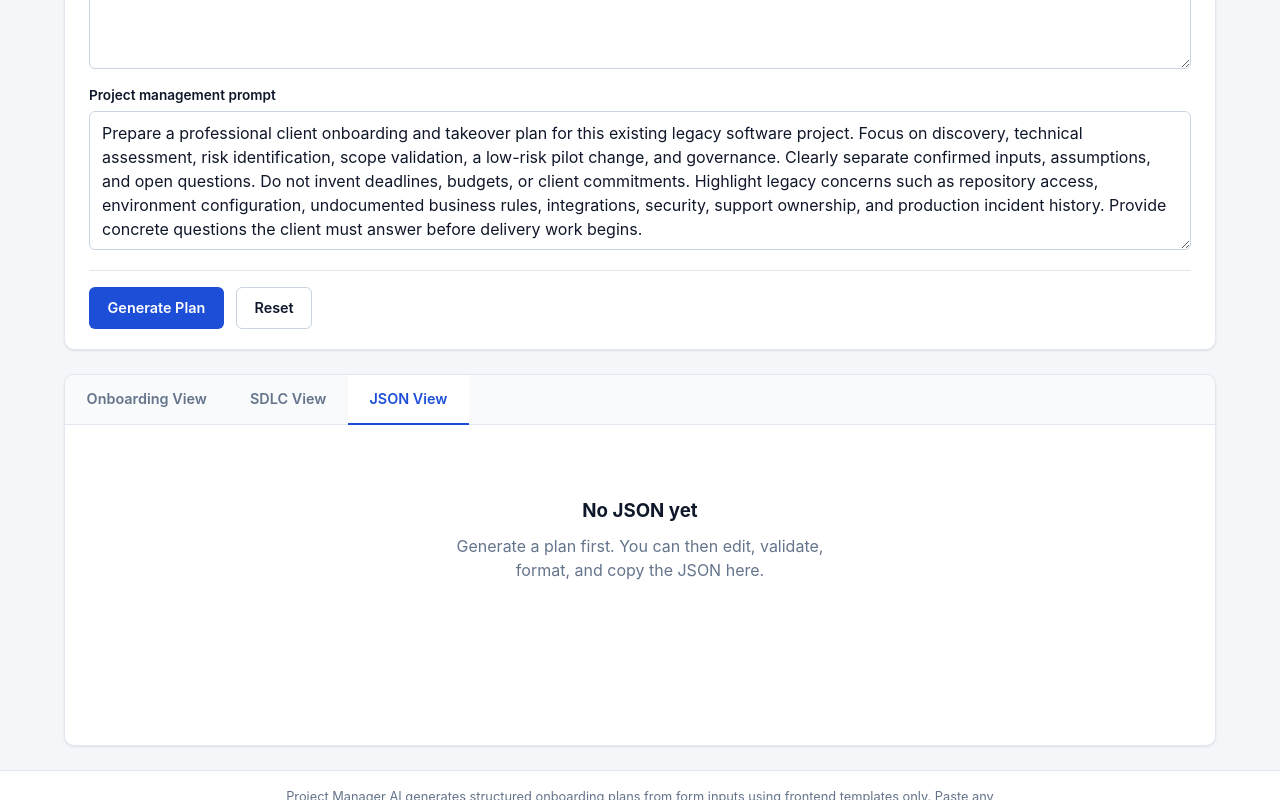
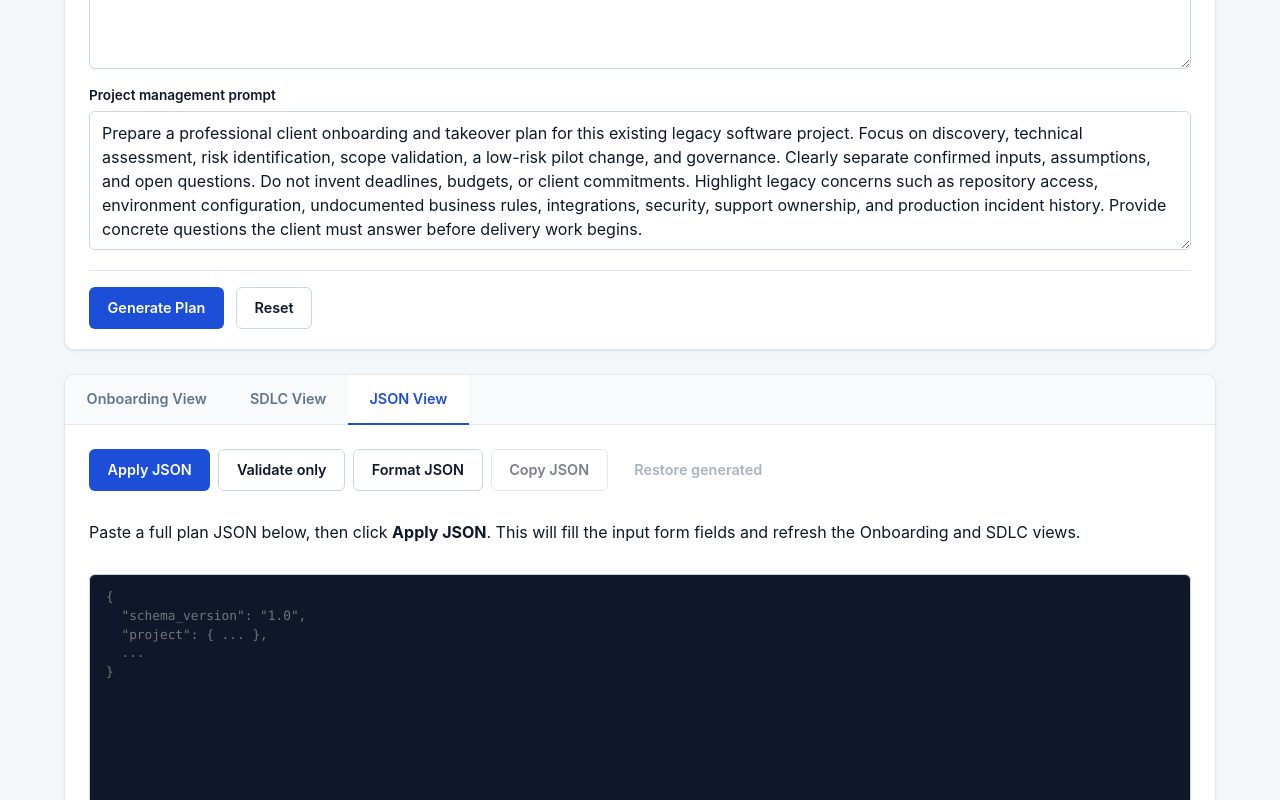
Before and after one commit to allanvarghese567-lab/project-manager-ai, a React (Vite) app: page / in a window 1280 px wide. Both pictures are taken after a click on the tab "JSON View". Shown: the part 768-1568 px from the top of the page. Built offline with nearby package versions, Linux system fonts and the light colour scheme.

Commit message:
Add Apply JSON button: paste plan JSON to update form + Onboarding + SDLC views

```diff
--- a/src/components/JsonView.tsx
+++ b/src/components/JsonView.tsx
@@ -1,16 +1,36 @@
 import { useEffect, useState } from 'react';
-import type { OnboardingPlan } from '../types/plan';
+import type { FormState, OnboardingPlan } from '../types/plan';
+import { DEFAULT_PROMPT } from '../types/plan';
 import { isValidPlan } from '../utils/generatePlan';
 
 interface JsonViewProps {
   plan: OnboardingPlan | null;
   onValidPlan: (plan: OnboardingPlan) => void;
+  onApplyForm: (form: FormState) => void;
 }
 
-export function JsonView({ plan, onValidPlan }: JsonViewProps) {
+/** Extract form fields from a plan so the input form mirrors the loaded JSON */
+function planToForm(plan: OnboardingPlan): FormState {
+  const p = plan.project;
+  const ctx = plan.context_used;
+  return {
+    projectName: p.name || '',
+    businessDomain: p.business_domain || '',
+    technologyStack: Array.isArray(p.technology_stack) ? p.technology_stack.join(', ') : '',
+    team: Array.isArray(p.team) ? p.team.join(', ') : '',
+    clientContacts: Array.isArray(p.client_stakeholders) ? p.client_stakeholders.join(', ') : '',
+    currentStatus: p.current_status || '',
+    knownIssues: p.known_issues || '',
+    previousContext: ctx?.previous_context || '',
+    projectManagementPrompt: ctx?.project_management_prompt || DEFAULT_PROMPT,
+  };
+}
+
+export function JsonView({ plan, onValidPlan, onApplyForm }: JsonViewProps) {
   const [text, setText] = useState('');
   const [error, setError] = useState<string | null>(null);
   const [copyStatus, setCopyStatus] = useState<string | null>(null);
+  const [applyStatus, setApplyStatus] = useState<string | null>(null);
   const [isDirty, setIsDirty] = useState(false);
 
   useEffect(() => {
@@ -20,22 +40,44 @@ export function JsonView({ plan, onValidPlan }: JsonViewProps) {
     }
   }, [plan, isDirty]);
 
-  const handleValidate = () => {
+  const tryParseAndValidate = (): OnboardingPlan | null => {
     try {
       const parsed = JSON.parse(text);
       if (!isValidPlan(parsed)) {
         setError(
           'JSON is syntactically valid but does not match the expected onboarding plan schema (missing required top-level fields).'
         );
-        return;
+        return null;
       }
       setError(null);
-      setIsDirty(false);
-      onValidPlan(parsed);
+      return parsed;
     } catch (e) {
       const msg = e instanceof Error ? e.message : 'Invalid JSON';
       setError(msg);
+      return null;
     }
+  };
+
+  const handleValidate = () => {
+    const parsed = tryParseAndValidate();
+    if (parsed) {
+      setIsDirty(false);
+      onValidPlan(parsed);
+      setApplyStatus('Validated — plan applied to views');
+      setTimeout(() => setApplyStatus(null), 2500);
+    }
+  };
+
+  /** Apply JSON → update plan (Onboarding + SDLC) AND fill the input form fields */
+  const handleApply = () => {
+    const parsed = tryParseAndValidate();
+    if (!parsed) return;
+
+    setIsDirty(false);
+    onValidPlan(parsed);
+    onApplyForm(planToForm(parsed));
+    setApplyStatus('Applied — form fields and all views updated');
+    setTimeout(() => setApplyStatus(null), 3000);
   };
 
   const handleFormat = () => {
@@ -55,7 +97,6 @@ export function JsonView({ plan, onValidPlan }: JsonViewProps) {
         await navigator.clipboard.writeText(text);
         setCopyStatus('Copied to clipboard');
       } else {
-        // Fallback: select textarea content
         const el = document.getElementById('json-editor') as HTMLTextAreaElement | null;
         if (el) {
           el.select();
@@ -79,36 +120,36 @@ export function JsonView({ plan, onValidPlan }: JsonViewProps) {
     }
   };
 
-  if (!plan) {
-    return (
-      <div className="empty-state">
-        <h3>No JSON yet</h3>
-        <p>Generate a plan first. You can then edit, validate, format, and copy the JSON here.</p>
-      </div>
-    );
-  }
-
   return (
     <div className="json-view">
       <div className="json-toolbar">
+        <button type="button" className="btn btn-primary" onClick={handleApply}>
+          Apply JSON
+        </button>
         <button type="button" className="btn btn-secondary" onClick={handleValidate}>
-          Validate JSON
+          Validate only
         </button>
         <button type="button" className="btn btn-secondary" onClick={handleFormat}>
           Format JSON
         </button>
-        <button type="button" className="btn btn-secondary" onClick={handleCopy}>
+        <button type="button" className="btn btn-secondary" onClick={handleCopy} disabled={!text.trim()}>
           Copy JSON
         </button>
-        <button type="button" className="btn btn-ghost" onClick={handleRestore} disabled={!isDirty}>
+        <button type="button" className="btn btn-ghost" onClick={handleRestore} disabled={!plan || !isDirty}>
           Restore generated
         </button>
         {copyStatus && <span className="form-hint success-hint">{copyStatus}</span>}
+        {applyStatus && <span className="form-hint success-hint">{applyStatus}</span>}
         {error && <span className="form-hint error-hint" role="alert">{error}</span>}
         {!error && isDirty && (
-          <span className="form-hint warn-hint">Unvalidated edits — Validate to apply to UI View</span>
+          <span className="form-hint warn-hint">Unsaved edits — click Apply JSON to update form + views</span>
         )}
       </div>
+
+      <p className="json-help">
+        Paste a full plan JSON below, then click <strong>Apply JSON</strong>. This will fill the input form
+        fields and refresh the Onboarding and SDLC views.
+      </p>
 
       <label className="sr-only" htmlFor="json-editor">
         JSON editor
@@ -121,7 +162,13 @@ export function JsonView({ plan, onValidPlan }: JsonViewProps) {
           setText(e.target.value);
           setIsDirty(true);
           setError(null);
+          setApplyStatus(null);
         }}
+        placeholder={
+          plan
+            ? undefined
+            : '{\n  "schema_version": "1.0",\n  "project": { ... },\n  ...\n}'
+        }
         spellCheck={false}
         rows={28}
       />
```
